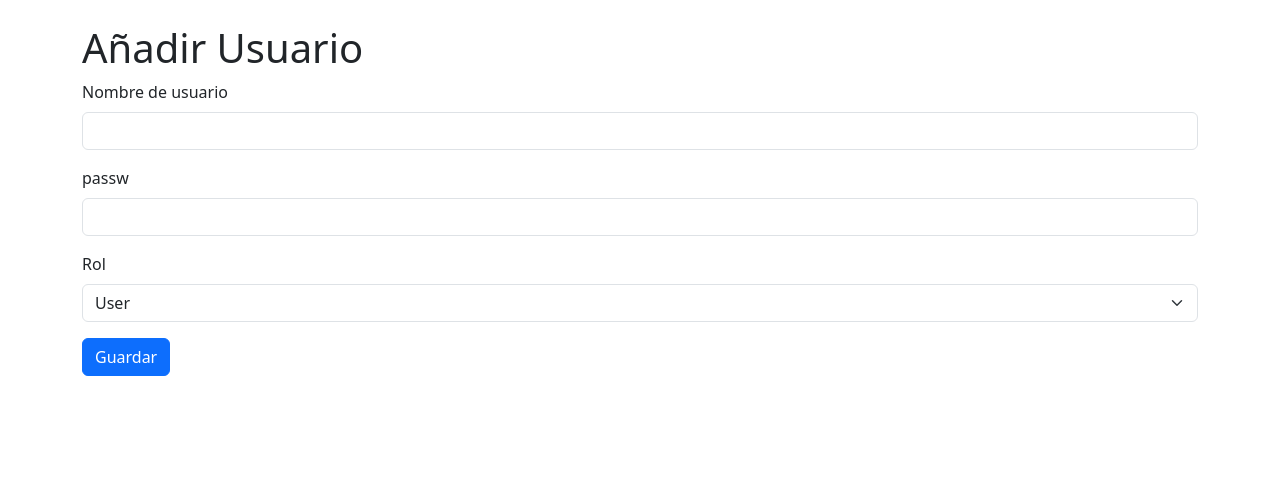
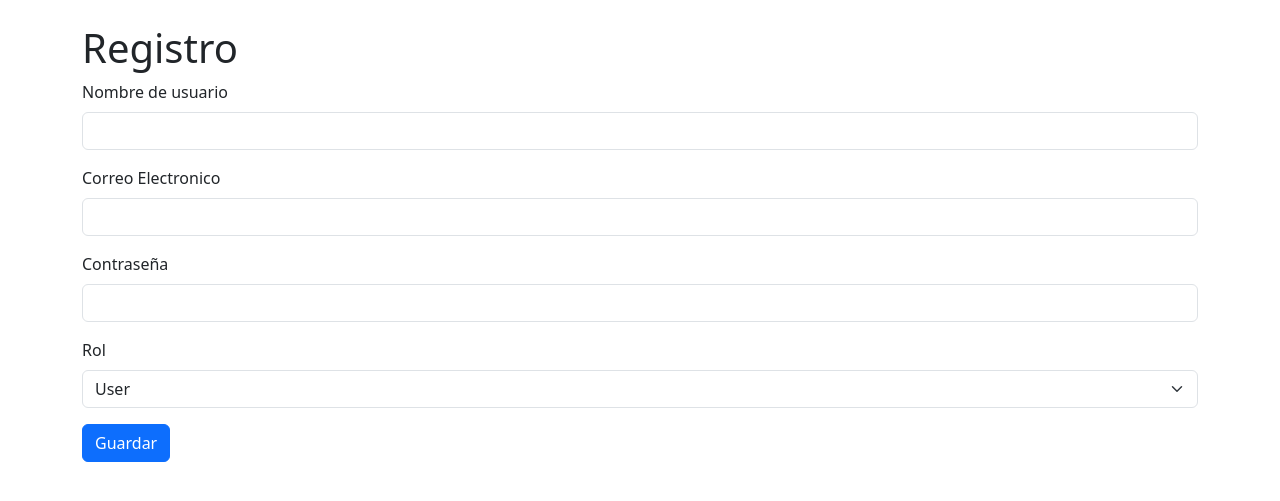
Before and after one commit to IgnacioAriasCampusfp/Programacion_Ignacio_Arias, a PHP site: page /vista/alta_usuario.php in a window 1280 px wide. Shown: the top 501 px of the page. Run offline with PHP 8.4, Linux system fonts and the light colour scheme; the visitor is signed in with stand-in values (Sample User, id 1).

Commit message:
Estructura basica de login
Modificaciones de login para que concuerde con la nueva base de datos, y modificar los parametros de los controllers y poner la contraseña en hash la base de datos.

```diff
--- a/Hito2_IgnacioArias/config/class_conexion.php
+++ b/Hito2_IgnacioArias/config/class_conexion.php
@@ -3,7 +3,7 @@ class Conexion {
     private $servidor = 'localhost';
     private $usuario = 'root';
     private $password = 'curso';
-    private $base_datos = 'club_deportivo';
+    private $base_datos = 'HitoTareas2T';
     public $conexion;
 
     public function __construct() {
--- a/Hito2_IgnacioArias/controlador/UsuariosController.php
+++ b/Hito2_IgnacioArias/controlador/UsuariosController.php
@@ -10,9 +10,9 @@ class UsuariosController
         $this->modelo = new Usuario();
     }
 
-    public function agregarUsuario($usuario, $contraseña, $rol)
+    public function agregarUsuario($usuario, $contraseña,$email, $rol)
     {
-        $this->modelo->agregarUsuario($usuario, $contraseña, $rol);
+        $this->modelo->agregarUsuario($usuario, $contraseña,$email, $rol);
     }
 
     public function listarUsuarios()
@@ -36,4 +36,9 @@ class UsuariosController
     {
         return $this->modelo->obtenerUsuarioPorNombre($usuario);
     }
+
+    public function obtenerUsuarioPorEmail($email)
+    {
+        return $this->modelo->obtenerUsuarioPorEmail($email);
+    }
 }
--- a/Hito2_IgnacioArias/modelo/class_usuarios.php
+++ b/Hito2_IgnacioArias/modelo/class_usuarios.php
@@ -10,11 +10,14 @@ class Usuario
         $this->conexion = new Conexion();
     }
 
-    public function agregarUsuario($usuario, $contraseña, $rol)
+    public function agregarUsuario($usuario, $passw, $email, $rol)
 {
-        $query = "INSERT INTO usuarios (usuario, passw, rol) VALUES (?, ?, ?)";
+    // Hashear la contraseña antes de almacenarla
+    $hashedPassword = password_hash($passw, PASSWORD_DEFAULT);
+
+    $query = "INSERT INTO usuarios (usuario, passw, email, rol) VALUES (?, ?, ?, ?)";
     $stmt = $this->conexion->conexion->prepare($query);
-        $stmt->bind_param("sss", $usuario, $contraseña, $rol);
+    $stmt->bind_param("ssss", $usuario, $hashedPassword, $email, $rol);
 
     if ($stmt->execute()) {
         echo "Usuario agregado con éxito.";
@@ -24,6 +27,7 @@ class Usuario
 
     $stmt->close();
 }
+
 
     public function obtenerUsuarios()
     {
@@ -59,13 +63,36 @@ class Usuario
             return null; // Usuario no existe
         }
     }
+    public function obtenerUsuarioPorEmail($email)
+    {
+        $query = "SELECT * FROM usuarios WHERE email = ?";
+        $stmt = $this->conexion->conexion->prepare($query);
+
+        if (!$stmt) {
+            die("Error en la preparación de la consulta: " . $this->conexion->conexion->error);
+        }
+
+        $stmt->bind_param("s", $email);
+        if (!$stmt->execute()) {
+            die("Error al ejecutar la consulta: " . $stmt->error);
+        }
+
+        $resultado = $stmt->get_result();
+
+        if ($resultado->num_rows > 0) {
+            return $resultado->fetch_assoc();
+        } else {
+            error_log("Usuario no encontrado: " . $email); // Guardar en logs
+            return null; // Usuario no existe
+        }
+    }
 
 
-    public function actualizarUsuario($id_Usuario, $usuario, $contraseña, $rol)
+    public function actualizarUsuario($id_Usuario, $usuario, $passw, $rol)
     {
         $query = "UPDATE Usuarios SET usuario = ? , passw = ?, rol= ? WHERE id_usuario = ?";
         $stmt = $this->conexion->conexion->prepare($query);
-        $stmt->bind_param("sssi", $usuario, $contraseña, $rol, $id_Usuario);
+        $stmt->bind_param("sssi", $usuario, $passw, $rol, $id_Usuario);
 
         if ($stmt->execute()) {
             echo "Usuario actualizado con éxito.";
--- a/Hito2_IgnacioArias/vista/alta_usuario.php
+++ b/Hito2_IgnacioArias/vista/alta_usuario.php
@@ -1,5 +1,7 @@
 <?php
 session_start();
+error_reporting(E_ERROR);
+
 require_once '../controlador/UsuariosController.php';
 
 
@@ -7,13 +9,24 @@ require_once '../controlador/UsuariosController.php';
 if ($_SERVER['REQUEST_METHOD'] === 'POST') {
     $nombre = $_POST['nombre'];
     $passw = $_POST['passw'];
+    $email = $_POST['email'];
     $rol = $_POST['rol'];
 
     $controller = new UsuariosController();
-    $resultado = $controller->agregarUsuario($nombre, $passw, $rol);
+    $checkemail = $controller->obtenerUsuarioPorEmail($email);
 
-    header("Location: listar_usuarios.php");
-    exit();
+
+    if ($checkemail == null) {
+        $resultado = $controller->agregarUsuario($nombre, $passw, $email, $rol);
+        header("Location: ../index.php");
+        exit();
+    }
+
+
+    else {
+       error_log("Error de inicio de sesión para usuario: " . $usuariolog);
+        $error_message = "Este correo ya esta registrado.";
+    }
 }
 
 ?>
@@ -25,31 +38,41 @@ if ($_SERVER['REQUEST_METHOD'] === 'POST') {
     <meta charset="UTF-8">
     <meta name="viewport" content="width=device-width, initial-scale=1.0">
     <link rel="stylesheet" href="https://cdn.jsdelivr.net/npm/bootstrap@5.3.0/dist/css/bootstrap.min.css">
-    <title>Añadir Usuario</title>
+    <title>Registro</title>
 </head>
 
 <body>
     <div class="container mt-4">
-        <h1>Añadir Usuario</h1>
+        <h1>Registro</h1>
         <form action="alta_usuario.php" method="POST">
+        <?php if (isset($error_message)): ?>
+            <p class="error-message"><?= $error_message ?></p>
+        <?php endif; ?>
             <div class="mb-3">
                 <label for="nombre" class="form-label">Nombre de usuario</label>
                 <input type="text" class="form-control" id="nombre" name="nombre" required>
             </div>
             <div class="mb-3">
-                <label for="passw" class="form-label">passw</label>
+                <label for="email" class="form-label">Correo Electronico</label>
+                <input type="email" class="form-control" id="email" name="email" required>
+            </div>
+            <div class="mb-3">
+                <label for="passw" class="form-label">Contraseña</label>
                 <input type="password" class="form-control" id="passw" name="passw" required>
             </div>
+
+            <?php if ($_SESSION['usuario'] == 'admin') { ?>
             <div class="mb-3">
                 <label for="rol" class="form-label">Rol</label>
-                <select class="form-select" id="rol" name="rol" required>
-                <?php if ($_SESSION['usuario'] == 'admin') { ?>
+                <select class="form-select" id="rol" name="rol" >
+
 
                     <option value="admin">Admin</option>
-                <?php }?>
+
                     <option value="user" selected>User</option>
                 </select>
             </div>
+            <?php }?>
 
 
             <button type="submit" class="btn btn-primary">Guardar</button>
```
Also changed, not shown: Hito2_IgnacioArias/css/style.css (+12 -3 lines), Hito2_IgnacioArias/vista/lista_socios.php (+5 -5 lines), Hito2_IgnacioArias/vista/login.php (+14 -8 lines), 1 other file. Lines whose indentation alone changed are shown as unchanged.
